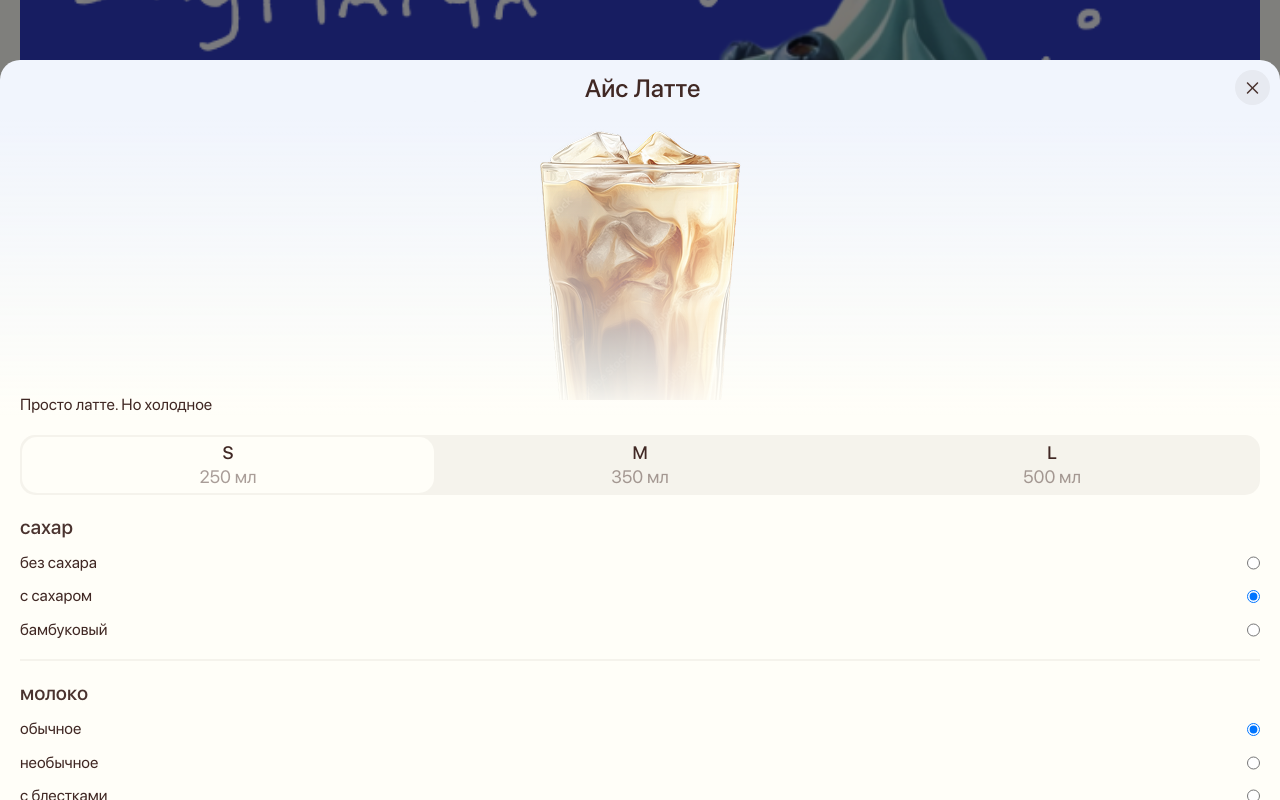
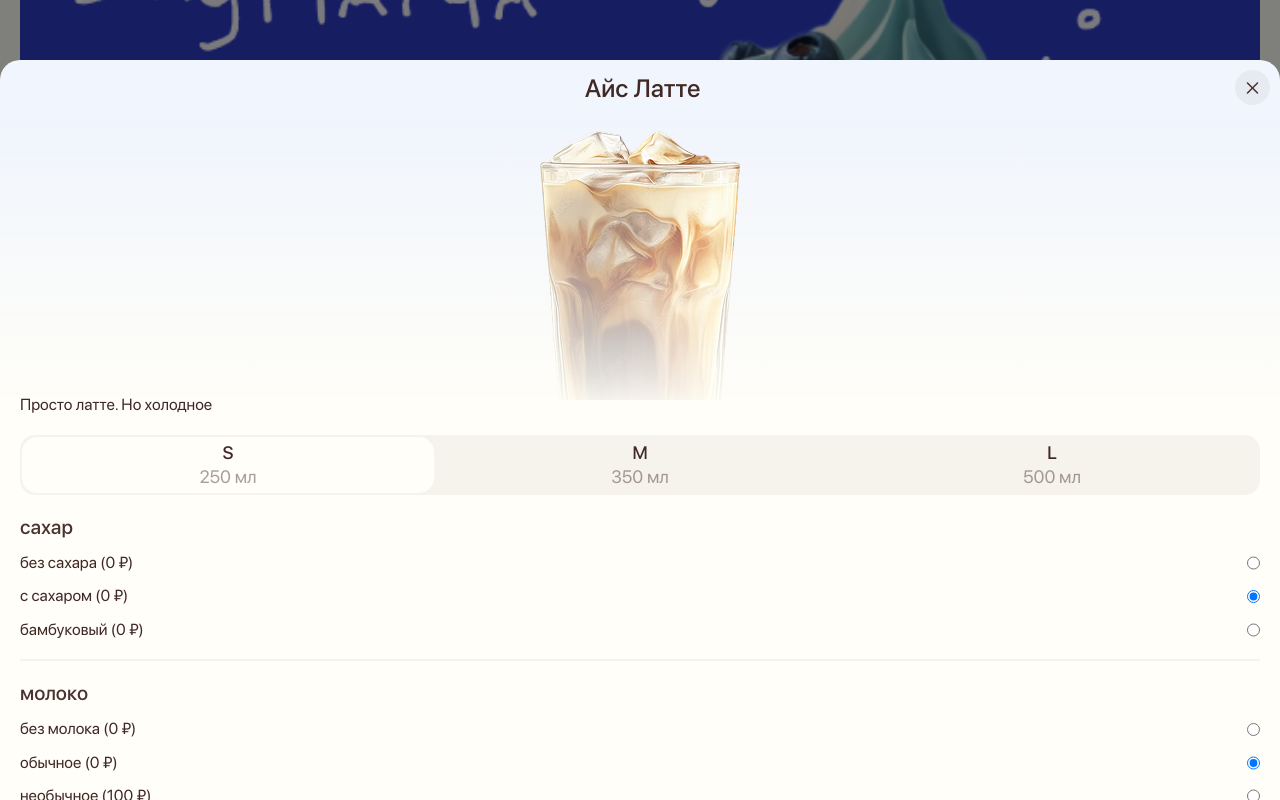
Before and after one commit to lomeat/coffee, a React (Vite) app in the folder client/: page / in a window 1280 px wide. Both pictures are taken after a click on the button 105 px from the left and 1000 px from the top of the page. Shown: the part 600-1400 px from the top of the page. Built offline with nearby package versions, Linux system fonts and the light colour scheme.

Commit message:
цена кофе меняется в зависимости от добавок

```diff
--- a/client/src/atoms/coffee.atom.ts
+++ b/client/src/atoms/coffee.atom.ts
@@ -31,25 +31,20 @@ export type Card = {
   details: Detail[];
 };
 
-type Variant2 = {
+export type Option = {
+  title: string;
+  subtitle: string;
+  price: number;
+};
+
+export type MockVariant = {
   title: string;
   price: number;
 };
 
-type Option2 = {
+export type MockOption = {
   title: string;
-  price: number;
-};
-
-type Variant = {
-  title: string;
-  price: number;
-  isActive: boolean;
-};
-
-export type Option = {
-  title: string;
-  variants: Variant[];
+  items: MockVariant[];
 };
 
 export type Detail = {
@@ -66,31 +61,31 @@ export const details: Detail[] = [
   { title: "Углеводы", amount: 20 },
 ];
 
-export const options: Option[] = [
+export const options: MockOption[] = [
   {
     title: "сахар",
-    variants: [
-      { title: "без сахара", price: 0, isActive: false },
-      { title: "с сахаром", price: 0, isActive: true },
-      { title: "бамбуковый", price: 0, isActive: false },
+    items: [
+      { title: "без сахара", price: 0 },
+      { title: "с сахаром", price: 0 },
+      { title: "бамбуковый", price: 0 },
     ],
   },
   {
     title: "молоко",
-    variants: [
-      { title: "без молока", price: 0, isActive: false },
-      { title: "обычное", price: 0, isActive: true },
-      { title: "необычное", price: 100, isActive: false },
-      { title: "с блестками", price: 199, isActive: false },
+    items: [
+      { title: "без молока", price: 0 },
+      { title: "обычное", price: 0 },
+      { title: "необычное", price: 100 },
+      { title: "с блестками", price: 199 },
     ],
   },
   {
-    title: "топпинги",
-    variants: [
-      { title: "без топпинга", price: 0, isActive: true },
-      { title: "соленая карамель", price: 200, isActive: false },
-      { title: "пряный огурец", price: 50, isActive: false },
-      { title: "протухший сыр", price: 999, isActive: false },
+    title: "топпинг",
+    items: [
+      { title: "без топпинга", price: 0 },
+      { title: "соленая карамель", price: 200 },
+      { title: "пряный огурец", price: 50 },
+      { title: "протухший сыр", price: 999 },
     ],
   },
 ];
@@ -116,7 +111,11 @@ const coffeeCards: Card[] = [
     price: 350,
     imageUrl: ice,
     tags: getTags(["cold"]),
-    options,
+    options: [
+      { title: "сахар", subtitle: "с сахаром", price: 0 },
+      { title: "молоко", subtitle: "обычное", price: 0 },
+      { title: "топпинг", subtitle: "без топпинга", price: 0 },
+    ],
     desc: "Просто латте. Но холодное",
     size: { title: "S", amount: 250, price: 0 },
     details,
@@ -127,7 +126,11 @@ const coffeeCards: Card[] = [
     price: 200,
     imageUrl: rist,
     tags: getTags(["cold", "new"]),
-    options,
+    options: [
+      { title: "сахар", subtitle: "с сахаром", price: 0 },
+      { title: "молоко", subtitle: "обычное", price: 0 },
+      { title: "топпинг", subtitle: "без топпинга", price: 0 },
+    ],
     desc: "Какаято-то итальянская модная хрень. Но твоей даме нравится.",
     size: { title: "S", amount: 250, price: 0 },
     details,
@@ -138,7 +141,11 @@ const coffeeCards: Card[] = [
     price: 400,
     imageUrl: matcha,
     tags: getTags(["classic"]),
-    options,
+    options: [
+      { title: "сахар", subtitle: "с сахаром", price: 0 },
+      { title: "молоко", subtitle: "обычное", price: 0 },
+      { title: "топпинг", subtitle: "без топпинга", price: 0 },
+    ],
     desc: "Кокосовая основа, вода питьевая, матча (зеленый чай) лед, взбитые сливки, печенье, может содержать картофельное пюре, баклажан",
     details,
     size: { title: "S", amount: 250, price: 0 },
@@ -149,7 +156,11 @@ const coffeeCards: Card[] = [
     price: 450,
     imageUrl: blue,
     tags: getTags(["cold", "new"]),
-    options,
+    options: [
+      { title: "сахар", subtitle: "с сахаром", price: 0 },
+      { title: "молоко", subtitle: "обычное", price: 0 },
+      { title: "топпинг", subtitle: "без топпинга", price: 0 },
+    ],
     desc: "Просто матча. Но голубая луна.",
     details,
     size: { title: "S", amount: 250, price: 0 },
@@ -160,7 +171,11 @@ const coffeeCards: Card[] = [
     price: 320,
     imageUrl: caramel,
     tags: getTags(["hot", "new"]),
-    options,
+    options: [
+      { title: "сахар", subtitle: "с сахаром", price: 0 },
+      { title: "молоко", subtitle: "обычное", price: 0 },
+      { title: "топпинг", subtitle: "без топпинга", price: 0 },
+    ],
     desc: "Просто бомба. Пушка бомба",
     details,
     size: { title: "S", amount: 250, price: 0 },
@@ -171,7 +186,11 @@ const coffeeCards: Card[] = [
     price: 150,
     imageUrl: americano,
     tags: getTags(["hot", "classic"]),
-    options,
+    options: [
+      { title: "сахар", subtitle: "с сахаром", price: 0 },
+      { title: "молоко", subtitle: "обычное", price: 0 },
+      { title: "топпинг", subtitle: "без топпинга", price: 0 },
+    ],
     desc: "Do you speak english?",
     size: { title: "S", amount: 250, price: 0 },
     details,
@@ -188,26 +207,26 @@ function getTags(types: TagType[]): Tag[] {
 
 export const coffeeCardsAtom = atom(coffeeCards);
 
-export const actualPriceAtom = atom((get) => {
-  const { card } = get(descriptionModalAtom);
+// export const actualPriceAtom = atom((get) => {
+//   const { card } = get(descriptionModalAtom);
 
-  if (!card) {
-    return 0;
-  }
+//   if (!card) {
+//     return 0;
+//   }
 
-  const basePrice = card.price;
+//   const basePrice = card.price;
 
-  const optionsPrice = options
-    .map((option) =>
-      option.variants
-        .filter((variant) => variant.isActive)
-        .map((variant) => variant.price)
-    )
-    .flat()
-    .reduce((prev, curr) => prev + curr, 0);
+//   const optionsPrice = options
+//     .map((option) =>
+//       option.variants
+//         .filter((variant) => variant.isActive)
+//         .map((variant) => variant.price)
+//     )
+//     .flat()
+//     .reduce((prev, curr) => prev + curr, 0);
 
-  const sizePrice = card.size.price;
+//   const sizePrice = card.size.price;
 
-  const result = basePrice + optionsPrice + sizePrice;
-  return result;
-});
+//   const result = basePrice + optionsPrice + sizePrice;
+//   return result;
+// });
--- a/client/src/components/description.tsx
+++ b/client/src/components/description.tsx
@@ -2,54 +2,18 @@ import styled from "styled-components";
 
 import { Icon } from "../icon";
 
-import { useAtom, useAtomValue, useSetAtom } from "jotai";
+import { useAtom, useSetAtom } from "jotai";
 import { descriptionModalAtom } from "../atoms/modal.atom";
 import {
-  actualPriceAtom,
+  options,
   sizes,
   type Card,
+  type MockVariant,
   type Size,
 } from "../atoms/coffee.atom";
 import { cartAtom } from "../atoms/cart.atom";
 import { useEffect, useState } from "react";
 import { ContainerTitle } from "../styles/shared";
-
-const options = [
-  {
-    title: "сахар",
-    children: [
-      {
-        title: "без сахара",
-        isActive: false,
-      },
-      {
-        title: "с сахаром",
-        isActive: true,
-      },
-      {
-        title: "бамбуковый",
-        isActive: false,
-      },
-    ],
-  },
-  {
-    title: "молоко",
-    children: [
-      {
-        title: "обычное",
-        isActive: true,
-      },
-      {
-        title: "необычное",
-        isActive: false,
-      },
-      {
-        title: "с блестками",
-        isActive: false,
-      },
-    ],
-  },
-];
 
 export function DescriptionCard() {
   const [desc, setDesc] = useAtom(descriptionModalAtom);
@@ -60,8 +24,11 @@ export function DescriptionCard() {
   const initPrice = Number(desc.card?.price);
 
   useEffect(() => {
-    setPrice(initPrice + size.price);
-  }, [initPrice, size]);
+    const optionsPrice = desc.card?.options
+      .map((opt) => opt.price)
+      .reduce((a, b) => a + b, 0);
+    setPrice(initPrice + size.price + Number(optionsPrice));
+  }, [initPrice, size, desc.card]);
 
   function addCoffee(card: Card) {
     setCart((state) => [
@@ -79,6 +46,27 @@ export function DescriptionCard() {
     setDesc((desc) => ({
       ...desc,
       card: desc.card ? { ...desc.card, size } : desc.card,
+    }));
+  }
+
+  function changeOption(optTitle: string, item: MockVariant) {
+    setDesc((desc) => ({
+      ...desc,
+      card: desc.card
+        ? {
+            ...desc.card,
+            options: [
+              ...desc.card.options.filter((opt) => opt.title !== optTitle),
+              ...desc.card.options
+                .filter((opt) => opt.title === optTitle)
+                .map(() => ({
+                  title: optTitle,
+                  subtitle: item.title,
+                  price: item.price,
+                })),
+            ],
+          }
+        : desc.card,
     }));
   }
 
@@ -119,14 +107,19 @@ export function DescriptionCard() {
               <Option>
                 <ContainerTitle>{option.title}</ContainerTitle>
                 <OptsWrapper>
-                  {option.children.map((opt) => (
-                    <Opt htmlFor={opt.title}>
-                      <span>{opt.title}</span>
+                  {option.items.map((item) => (
+                    <Opt htmlFor={item.title}>
+                      <span>
+                        {item.title} ({item.price} ₽)
+                      </span>
                       <input
                         type="radio"
-                        checked={opt.isActive}
-                        id={opt.title}
-                        name={opt.title}
+                        checked={desc.card?.options
+                          .map((o) => o.subtitle)
+                          .includes(item.title)}
+                        onChange={() => changeOption(option.title, item)}
+                        id={item.title}
+                        name={item.title}
                       />
                     </Opt>
                   ))}
```
